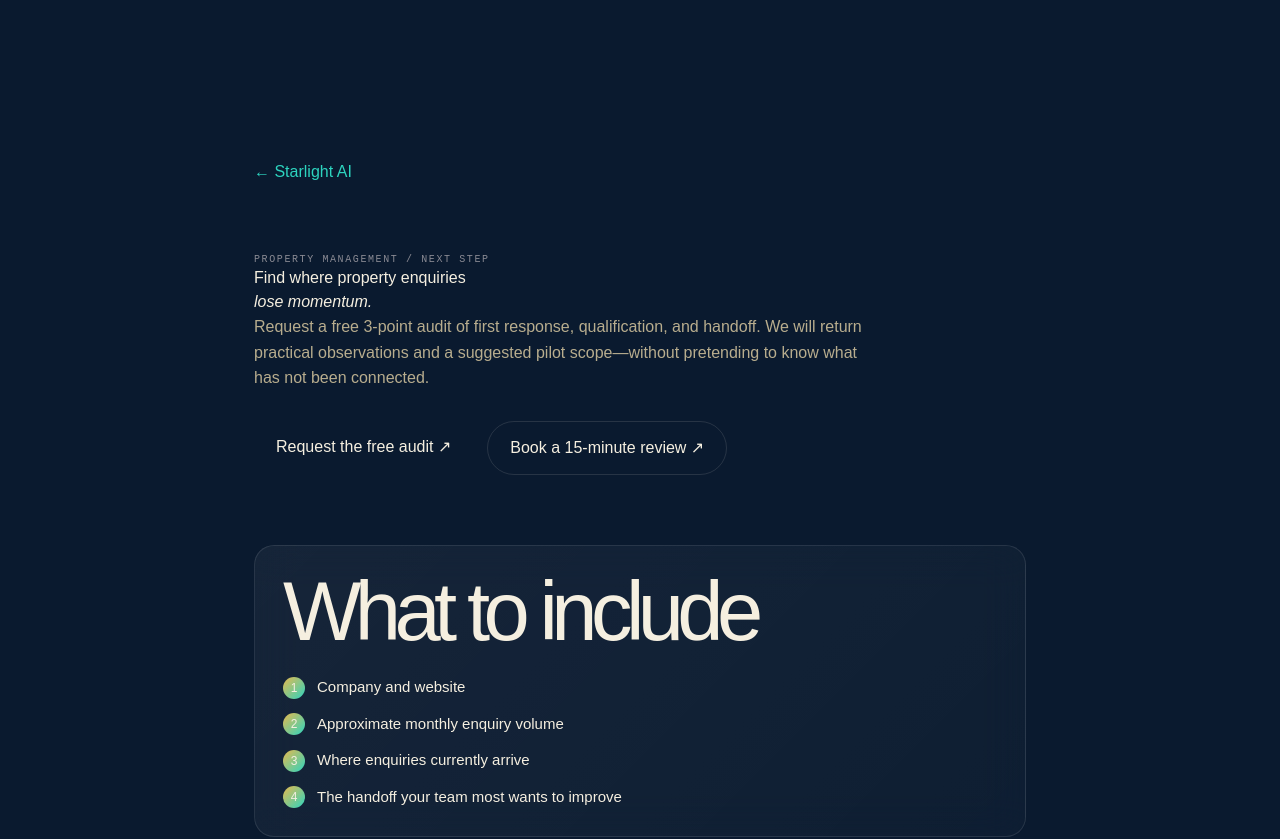
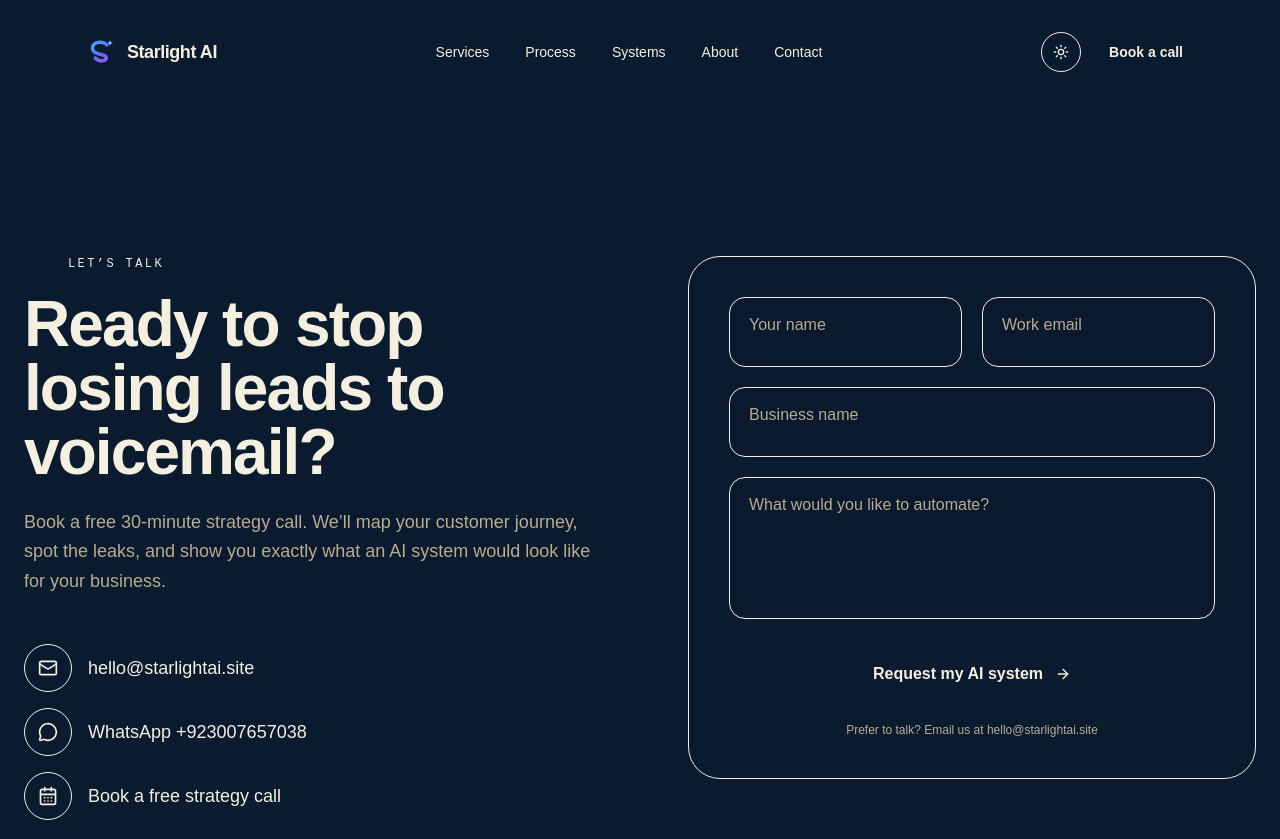
Before and after one commit to abbasimohsin392-prog/Starlight, a Next.js app: page /contact in a window 1280 px wide. Shown: the top 839 px of the page. Built offline with nearby package versions, Linux system fonts and the light colour scheme.

Commit message:
Publish redesigned website content and navigation

```diff
--- a/app/contact/page.tsx
+++ b/app/contact/page.tsx
@@ -1,23 +1,4 @@
-import Link from 'next/link'
-
-const CALENDLY = 'https://calendly.com/starlightai306/30min?utm_source=contact&utm_medium=property_management&utm_campaign=enquiry_audit'
-const EMAIL = 'mailto:hello@starlightai.site?subject=Free%203-point%20property%20enquiry%20audit'
-
-export const metadata = { title: 'Contact Starlight AI | Property Management Enquiry Audit', description: 'Request a free 3-point property-enquiry audit from Starlight AI.' }
-
-export default function ContactPage() {
-  return <main className="section" style={{ maxWidth: 900, margin: '0 auto', paddingTop: 160 }}>
-    <Link href="/" style={{ color: 'var(--cyan)' }}>← Starlight AI</Link>
-    <span className="eyebrow" style={{ display: 'block', marginTop: 70 }}>PROPERTY MANAGEMENT / NEXT STEP</span>
-    <h1>Find where property enquiries<br /><em>lose momentum.</em></h1>
-    <p className="section-intro" style={{ maxWidth: 620 }}>Request a free 3-point audit of first response, qualification, and handoff. We will return practical observations and a suggested pilot scope—without pretending to know what has not been connected.</p>
-    <div style={{ display: 'flex', gap: 14, flexWrap: 'wrap', marginTop: 30 }}>
-      <a href={EMAIL} className="inline-flex primary" style={{ borderRadius: 999, padding: '14px 22px' }}>Request the free audit ↗</a>
-      <a href={CALENDLY} target="_blank" rel="noopener noreferrer" className="inline-flex" style={{ borderRadius: 999, padding: '14px 22px', border: '1px solid var(--line)' }}>Book a 15-minute review ↗</a>
-    </div>
-    <div className="glass-card" style={{ marginTop: 70, padding: 28 }}>
-      <h2 style={{ marginTop: 0 }}>What to include</h2>
-      <ul className="benefit-list"><li><span className="dot">1</span>Company and website</li><li><span className="dot">2</span>Approximate monthly enquiry volume</li><li><span className="dot">3</span>Where enquiries currently arrive</li><li><span className="dot">4</span>The handoff your team most wants to improve</li></ul>
-    </div>
-  </main>
-}
+import { Nav } from '@/components/site/nav'
+import { Contact } from '@/components/site/contact'
+import { Footer } from '@/components/site/footer'
+export default function ContactPage(){return <><Nav/><main className="pt-24"><Contact/></main><Footer/></>}
```
